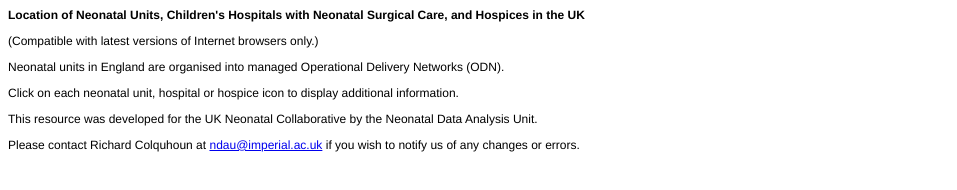
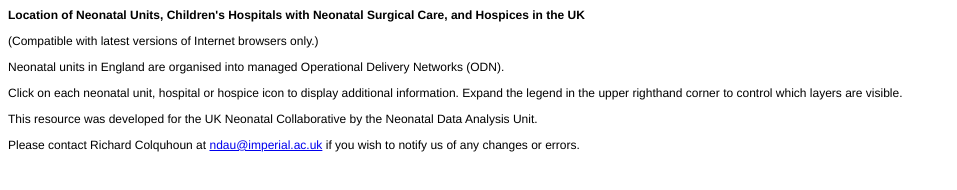
Before and after one commit to ndau-maps/UnitMap2020, a plain HTML site: page caption.html in a window 1280 px wide. Shown: the whole page, without its empty margins (0-957 px from the left). Drawn offline with Linux system fonts and the light colour scheme.

Commit message:
Adding additional text to lightbox

```diff
--- a/caption.html
+++ b/caption.html
@@ -93,7 +93,7 @@
                 Neonatal units in England are organised into managed Operational Delivery Networks (ODN).
             </p>
             <p class="lightbox-text">
-                Click on each neonatal unit, hospital or hospice icon to display additional information.
+                Click on each neonatal unit, hospital or hospice icon to display additional information. Expand the legend in the upper righthand corner to control which layers are visible.
             </p>
             <p class="lightbox-text">
                 This resource was developed for the UK Neonatal Collaborative by the Neonatal Data Analysis Unit.
```
Also changed, not shown: index.html (+1 -1 lines).
